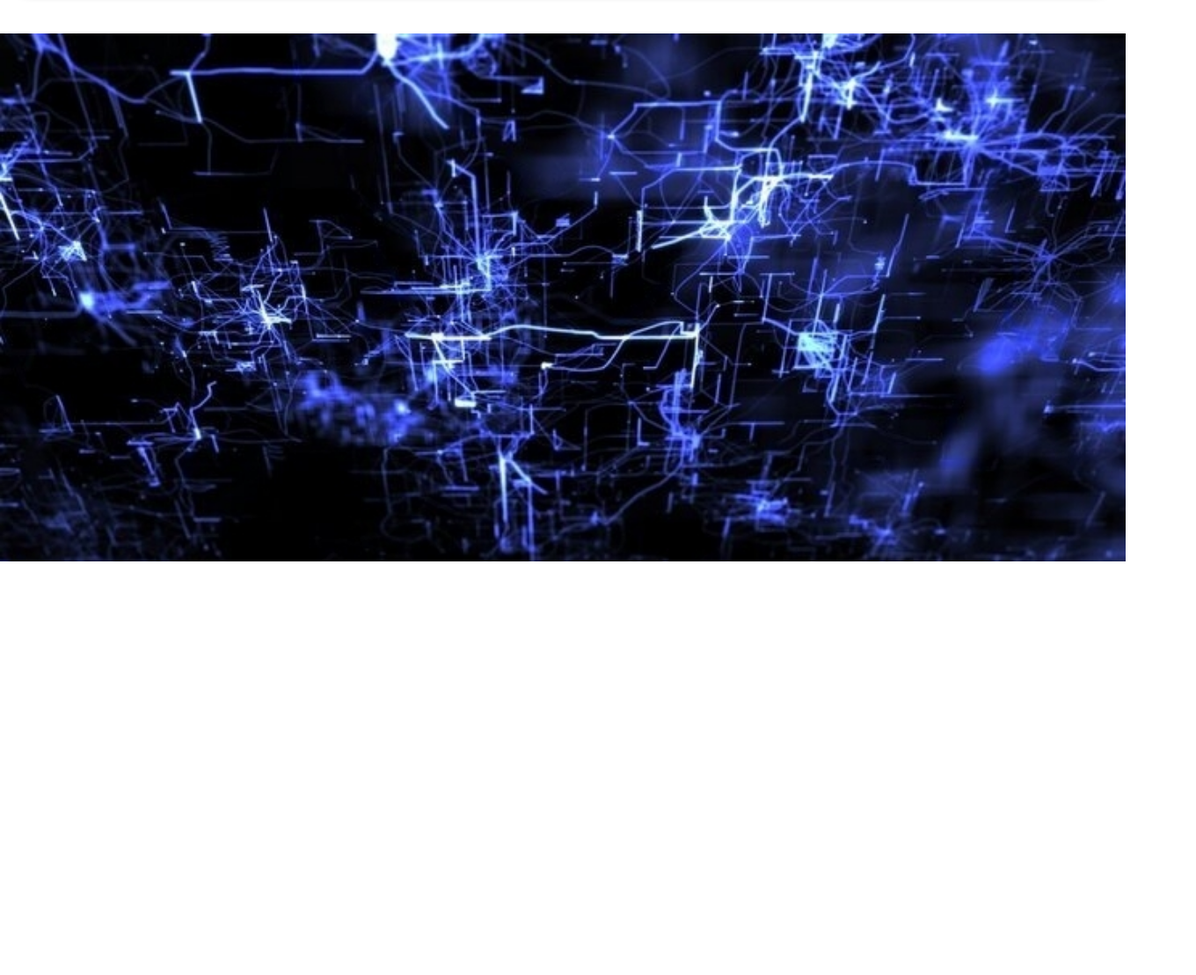
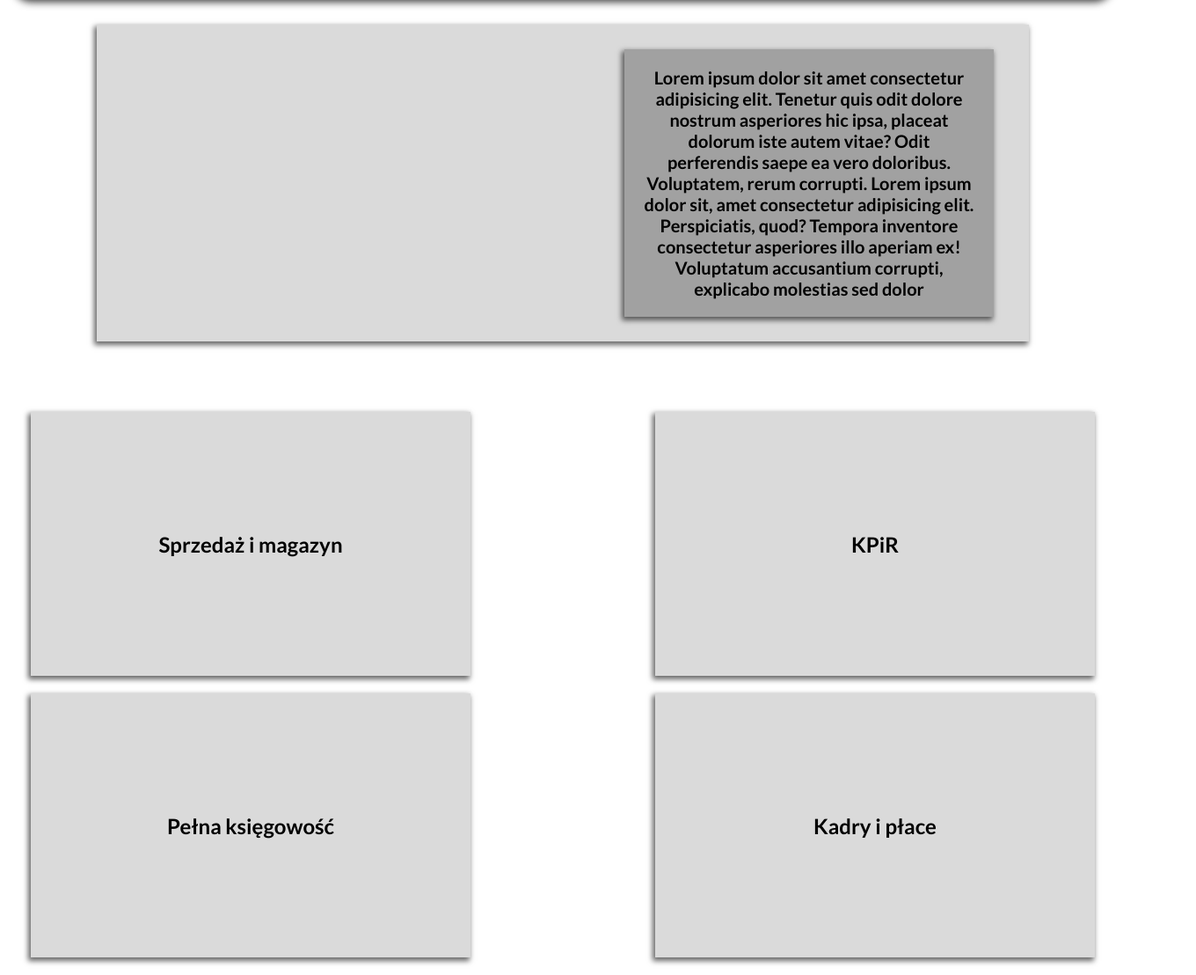
Before and after one commit to PaperManV2/YesnetWebSite, a plain HTML site: page index.html in a window 1280 px wide. Shown: the part 72-1180 px from the top of the page at 88% size, 1360 px wide, since content can reach past the window. Before the commit the page ends 800 px from the top, so only its background shows below. Drawn offline with Linux system fonts and the light colour scheme.

Commit message:
little touch of gooood

```diff
--- a/index.html
+++ b/index.html
@@ -20,8 +20,20 @@
           </label>
     </section>
     <main>
-
-        <section id="mainPicture"></section>
+        <section id="bigSquare">
+            <div class="picture"></div>
+            <div class="aboutContainer">
+                <p>
+                    Lorem ipsum dolor sit amet consectetur adipisicing elit. Tenetur quis odit dolore nostrum asperiores hic ipsa, placeat dolorum iste autem vitae? Odit perferendis saepe ea vero doloribus. Voluptatem, rerum corrupti. Lorem ipsum dolor sit, amet consectetur adipisicing elit. Perspiciatis, quod? Tempora inventore consectetur asperiores illo aperiam ex! Voluptatum accusantium corrupti, explicabo molestias sed dolor
+                </p>
+            </div>
+        </section>
+        <section class="littleSquares">
+            <div class="littleSquare"><h1>Sprzedaż i magazyn</h1></div>
+            <div class="littleSquare"><h1>KPiR</h1></div>
+            <div class="littleSquare"><h1>Pełna księgowość</h1></div>
+            <div class="littleSquare"><h1>Kadry i płace</h1></div>
+        </section>
     </main>
     <script src="js/index.js" type="module"></script>
 </body>
--- a/js/darkMode.js
+++ b/js/darkMode.js
@@ -4,10 +4,23 @@
 
 export function changeOnDarkMode(OnOff, objects) {
     if(OnOff.checked) {
+
+        objects[3].forEach(element => {
+            console.log(element)
+            element.style.backgroundColor = "#7c7c7c"
+        });
+
+        objects[2].style.backgroundColor = "#4e4e4e";
         objects[1].style.boxShadow = "0px 0px 10px 4px #6e6e6ecc";
         objects[0].style.backgroundColor = "#2e2d2d";
+    } else {
 
-    } else {
+        objects[3].forEach(element => {
+            console.log(element)
+            element.style.backgroundColor = "#dadada"
+        });
+
+        objects[2].style.backgroundColor = "#dadada";
         objects[1].style.boxShadow = "0px 0px 10px 4px #000000cc";
         objects[0].style.backgroundColor = "#fff";
 
--- a/js/index.js
+++ b/js/index.js
@@ -5,7 +5,10 @@ import { changeOnDarkMode } from "./darkMode.js";
 const darkModeSwitch = document.getElementById("darkMode");
 const body = document.querySelector("body");
 const menu = document.getElementById("menu");
-const objects = [body, menu];
+const bigSquare = document.getElementById("bigSquare");
+const littleSquares = document.querySelectorAll(".littleSquare");
+
+const objects = [body, menu, bigSquare, littleSquares];
 
 darkModeSwitch.addEventListener("click", () => {
     changeOnDarkMode(darkModeSwitch, objects);
--- a/styles/mainPage.css
+++ b/styles/mainPage.css
@@ -1,9 +1,70 @@
 /* plik z stylami, określa jak został ostylowany główny kontent ( prawdopodobnie się jeszcze go podzieli albo zamieni na poprostu to co się wyświetla przy wejściu na stronę) */
 
-#mainPicture {
+/* #mainPicture {
     width: 100%;
     height: 600px;
     background: url(../images/picture.jpeg);
     background-size: cover;
     background-repeat: no-repeat;
+  } */
+
+  #bigSquare {
+    width: 1000px;
+    height: 300px;
+    background-color: #dadada;
+    box-shadow: -2px 3px 6px 1px rgba(0, 0, 0, 0.6);
+    display: flex;
+    justify-content: center;
+    align-items: center;
+    padding: 30px;
+    gap:30px;
+    transition: 0.4s
   }
+
+  #bigSquare:hover {
+    scale: 1.03;
+  }
+
+  .aboutContainer{
+    padding: 20px;
+    background-color: #a1a1a1 ;
+    box-shadow: -2px 3px 6px 1px rgba(0, 0, 0, 0.6);
+    width: 380px;
+    height: 264px;
+  }
+
+  .aboutContainer p {
+    margin: 0;
+    font-size: 20px;
+    text-align: center;
+  }
+
+  .picture {
+     width: 530px;
+     height: 100%;
+  }
+
+  .littleSquares {
+    display:grid ;
+    width: 1400px;
+    justify-items: center;
+    align-items: center;
+    grid-template-columns: 1fr 1fr;
+    padding: 20px;
+    gap:20px
+  }
+
+  .littleSquare {
+    width: 500px;
+    height: 300px;
+    background-color: #dadada;
+    box-shadow: -2px 3px 6px 1px rgba(0, 0, 0, 0.6);
+    transition: 0.4s cubic-bezier(0.075, 0.82, 0.165, 1);
+    display:flex;
+    justify-content: center;
+    align-items: center;
+  }
+
+  .littleSquare:hover {
+    transform: translateX(10px) translateY(-10px);
+  }
--- a/styles/menu.css
+++ b/styles/menu.css
@@ -4,7 +4,7 @@
     width: calc(100% - 40px);
     height: 70px;
     margin: 0 20px 0 20px;
-    background-color: rgb(71, 108, 163);
+    background-color: rgb(35, 84, 156);
     border-bottom-left-radius: 15px;
     border-bottom-right-radius: 15px;
     display: flex;
@@ -12,6 +12,7 @@
     align-items: center;
     box-shadow: 0px 0px 10px 4px #000000cc;
     transition: .4s;
+    position: fixed;
   }
 
 
@@ -32,7 +33,7 @@
     text-align: center;
     width: 50px;
     height: 50px;
-    background-color: rgb(44, 67, 102);
+    background-color: rgb(31, 54, 90);
     cursor:pointer;
     color: #fff;
   }
--- a/styles/style.css
+++ b/styles/style.css
@@ -4,4 +4,3 @@
 @import "menu.css";
 @import "vars.css";
 @import "mainPage.css";
-@import "index.style.css"
--- a/styles/vars.css
+++ b/styles/vars.css
@@ -26,4 +26,9 @@ html {
   main {
     width: 100%;
     height: 100%;
+    display: flex;
+    align-items: center;
+    flex-direction: column;
+    gap: 60px;
+    margin-top: 100px;
   }
```
Also changed, not shown: images/IT-neuro-net.jpeg (renamed from images/picture.jpeg).
